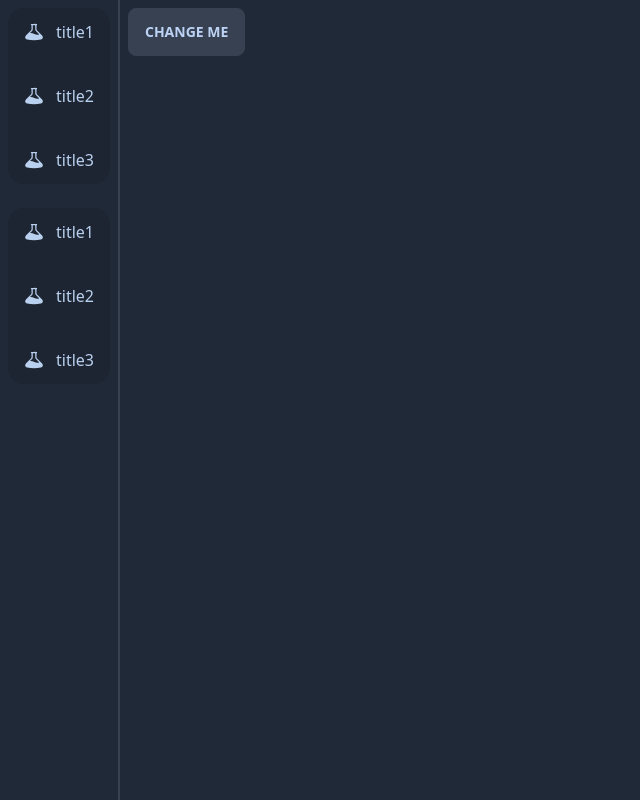
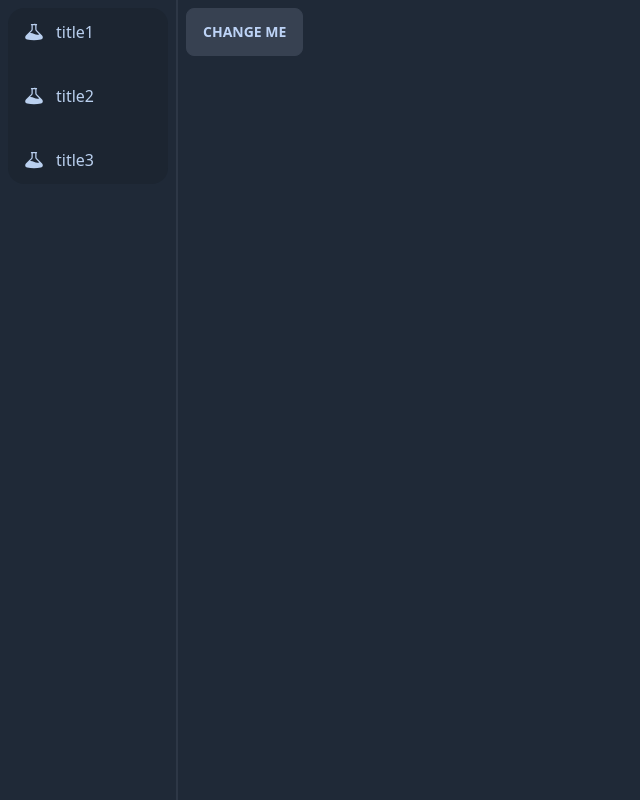
Before and after one commit to dsxksss/shop_coffee_application, a Vue app: page / in a window 1280 px wide. Shown: the whole page, without its empty margins (0-640 px from the left). Built offline with nearby package versions, Linux system fonts and the light colour scheme.

Commit message:
修改样式

```diff
--- a/src/components/LeftContent.vue
+++ b/src/components/LeftContent.vue
@@ -5,8 +5,7 @@ import Menu from "./Menu.vue";
 <!-- TODO 待优化导航栏 -->
 
 <template>
-    <div class="flex flex-col space-y-6 p-2 border-r-2 border-gray-700">
-        <Menu />
+    <div class="flex flex-col space-y-6 p-2 border-r-2 border-gray-700/60">
         <Menu />
     </div>
 </template>
--- a/src/components/Menu.vue
+++ b/src/components/Menu.vue
@@ -3,7 +3,7 @@ import { BeakerIcon } from '@heroicons/vue/24/solid'
 </script>
 
 <template>
-    <ul class="menu bg-base-200 rounded-box space-y-4">
+    <ul class="menu bg-base-200 w-40 rounded-box space-y-4">
         <li>
             <a>
                 <BeakerIcon class="h-5 w-5" />
```
